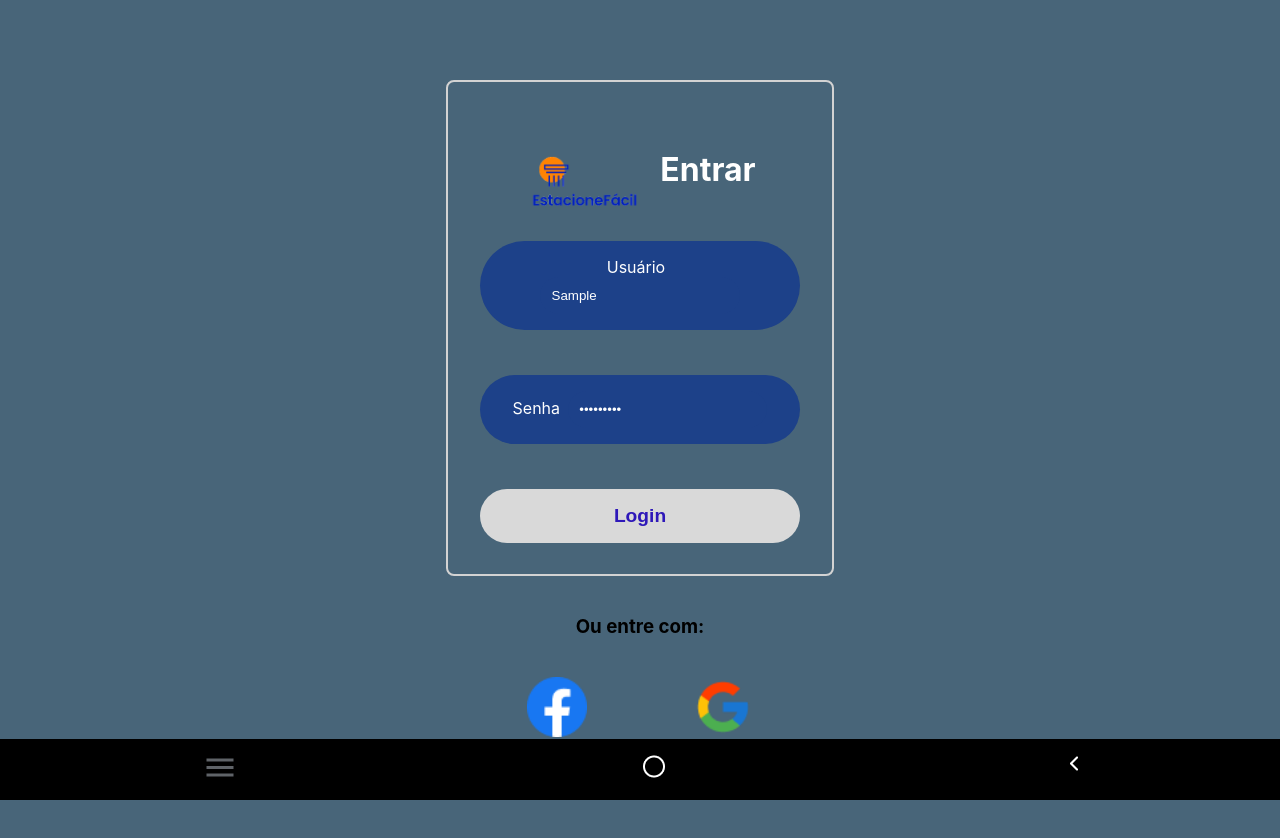
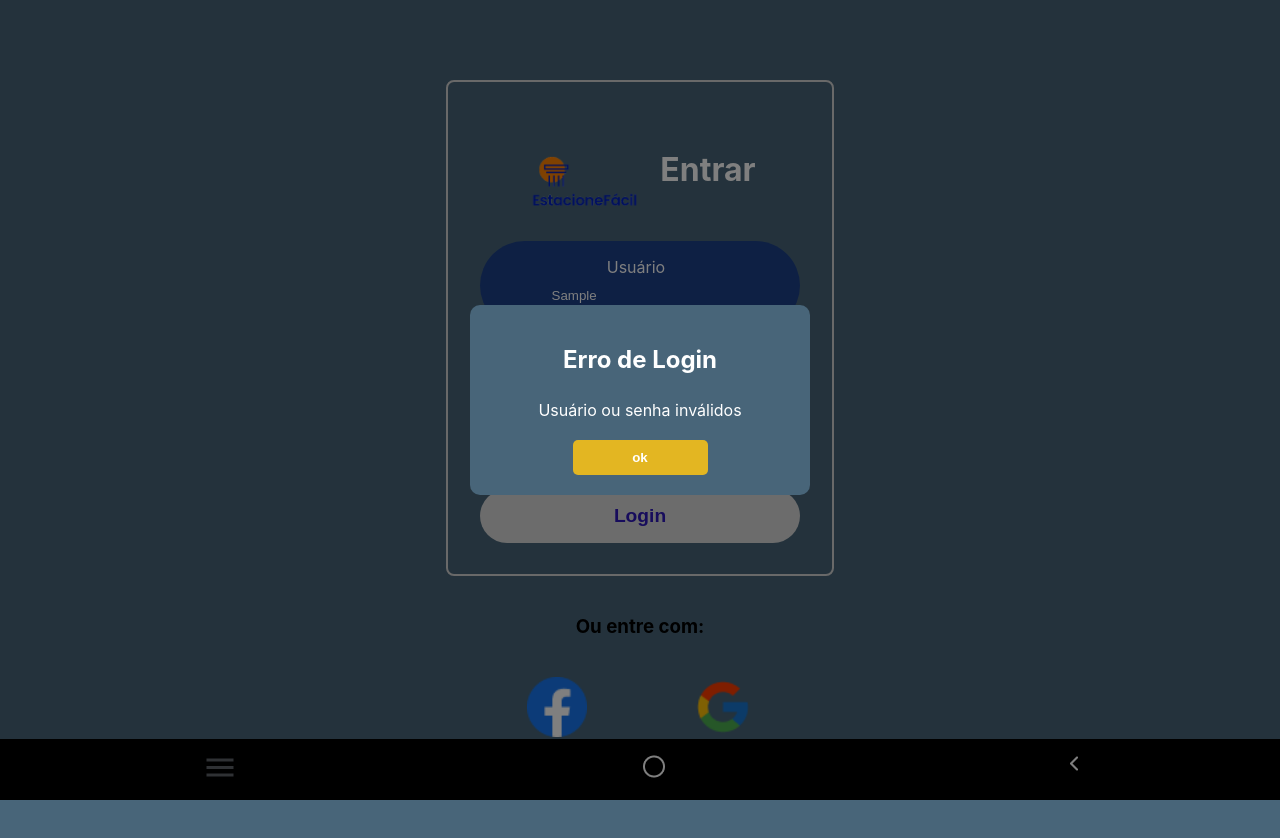
Before and after one commit to viniciusrad/estacione-facil-front, a React (Create React App) app: page /login in a window 1280 px wide. Both pictures are taken after typing "Sample", "Sample123" into the empty fields and a click on the button "Login". Shown: the top 838 px of the page. Built offline with nearby package versions, Linux system fonts and the light colour scheme.

Commit message:
feat - ajustes no modal de mensagens e feedback de login

```diff
--- a/src/components/MessagePopUp.js
+++ b/src/components/MessagePopUp.js
@@ -1,16 +1,22 @@
 import React from 'react';
 import styled from 'styled-components';
 
-const PopUp = ({ title, body, onCancel, onConfirm }) => {
+const PopUp = ({ title, body, onCancel, onConfirm, onlyWarning = false }) => {
   return (
     <Overlay>
       <PopUpContainer>
         <Title>{title}</Title>
         <Body>{body}</Body>
-        <ButtonContainer>
-          <CancelButton onClick={onCancel}>Cancelar</CancelButton>
-          <ConfirmButton onClick={onConfirm}>Confirmar</ConfirmButton>
-        </ButtonContainer>
+        {onlyWarning ? (
+          <ButtonContainer>
+            <WarningButton onClick={onCancel}>ok</WarningButton>
+          </ButtonContainer>
+        ) : (
+          <ButtonContainer>
+            <CancelButton onClick={onCancel}>Cancelar</CancelButton>
+            <ConfirmButton onClick={onConfirm}>Confirmar</ConfirmButton>
+          </ButtonContainer>
+        )}
       </PopUpContainer>
     </Overlay>
   );
@@ -72,5 +78,9 @@ const CancelButton = styled(Button)`
 const ConfirmButton = styled(Button)`
   background-color: #00FF00;
 `;
+const WarningButton = styled(Button)`
+  background-color: #e3b622;
+  margin: 0 auto;
+`;
 
 export default PopUp;
--- a/src/components/StyledComponents.js
+++ b/src/components/StyledComponents.js
@@ -97,6 +97,9 @@ export const CadastrarButton = styled(Button)`
 export const SalvarButton = styled(Button)`
   background-color: #2E18B9;
 `;
+export const WarningButton = styled(Button)`
+  background-color: #e3b622;
+`;
 
 export const RadioContainer = styled.div`
   display: flex;
--- a/src/pages/login/Login.js
+++ b/src/pages/login/Login.js
@@ -4,6 +4,7 @@ import { useNavigate } from 'react-router-dom';
 
 import './Login.css';
 import { LogoDiv } from '../../components/LogoDiv';
+import MessagePopUp from '../../components/MessagePopUp';
 
 export const Login = () => {
 
@@ -11,12 +12,12 @@ export const Login = () => {
 
   const handleLogin = (event) => {
     event.preventDefault();
-    console.log(event)
-    console.log(userLogin)
-    console.log(userPassword)
 
-    if(userLogin == 'vinicius'){
+    if (userLogin === 'admin' && userPassword === 'admin') {
       navigate('/')
+    } else {
+      setShowPopUp(true);
+      setMessagePopUp('Usuário ou senha inválidos'); // Mensagem de erro do login
     }
   }
 
@@ -27,17 +28,24 @@ export const Login = () => {
 
   const handlePasswordInput = (event) => {
     setUserPassword(event.target.value)
-
   }
 
   const [userLogin, setUserLogin] = useState('');
   const [userPassword, setUserPassword] = useState('');
-
-
+  const [showPopUp, setShowPopUp] = useState(false);
+  const [messagePopUp, setMessagePopUp] = useState('');
 
   return (
-
     <div className="login-container">
+      {showPopUp && (
+        <MessagePopUp
+          title="Erro de Login"
+          body={messagePopUp}
+          onCancel={() => setShowPopUp(false)}
+          onConfirm={() => setShowPopUp(false)}
+          onlyWarning={true}
+        />
+      )}
       {/* Formulário de Login */}
       <form className="login-form">
         <LogoDiv text='Entrar' />
```
